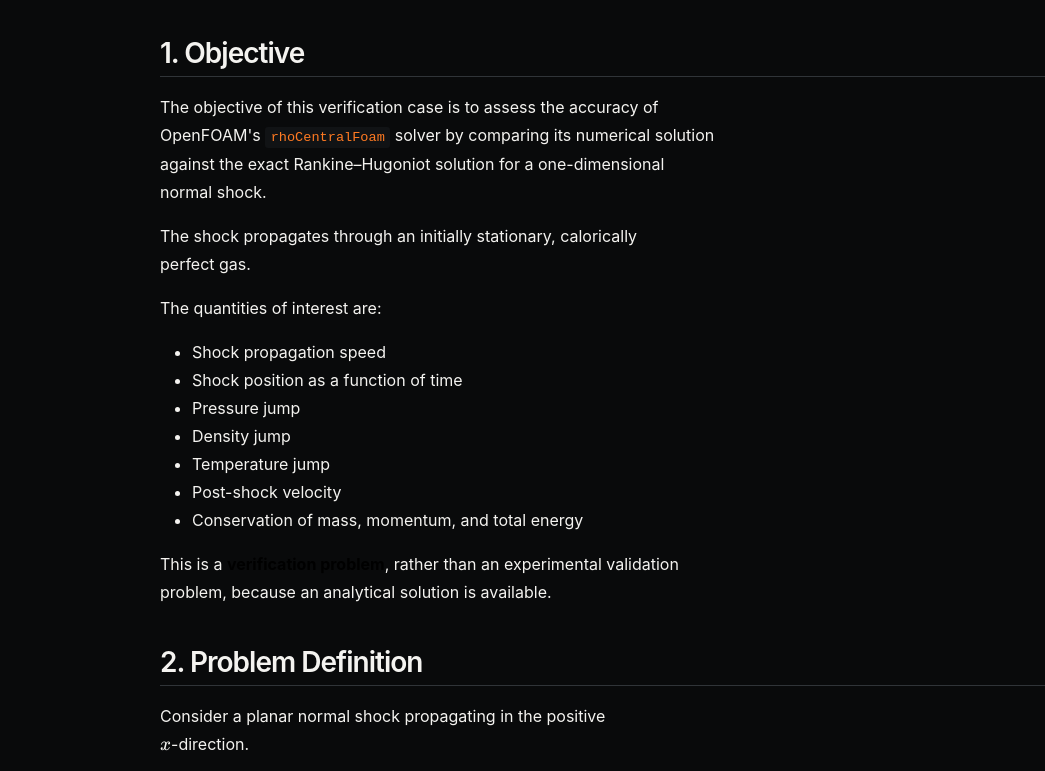
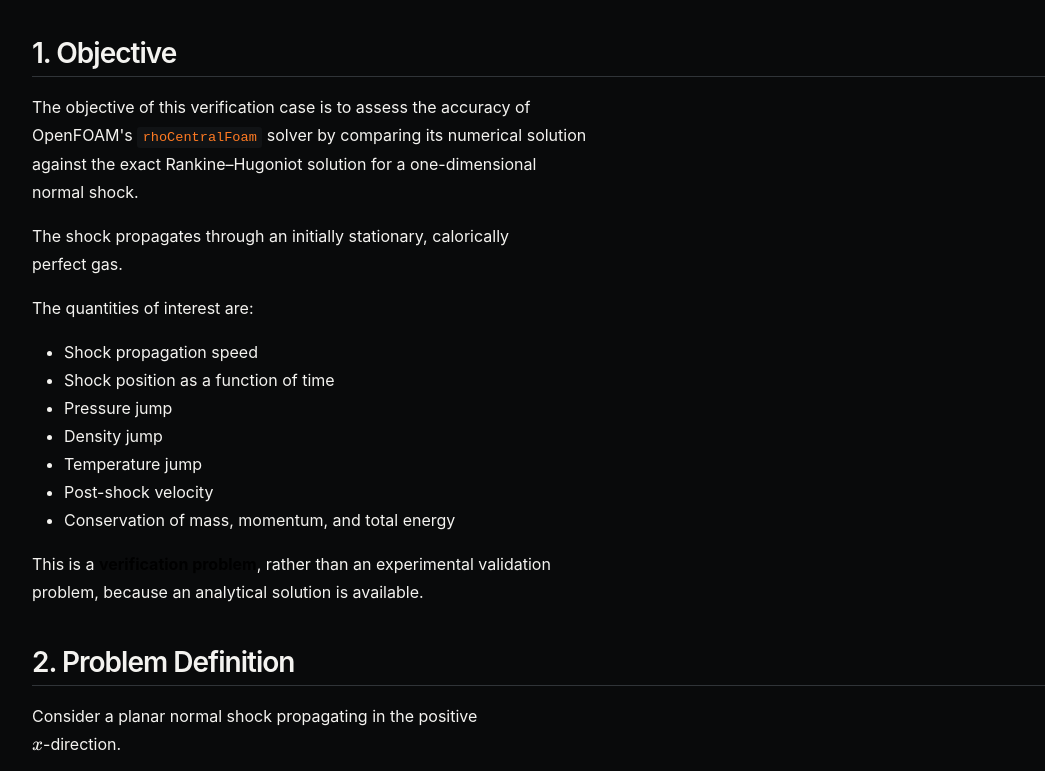
Before and after one commit to josh-fowler-hub/hypersonicOpenFOAMVerificationCases, a plain HTML site: page normalShockVerification/page.html in a window 1280 px wide. Shown: the part 282-1053 px from the top of the page, without its empty margins (32-1077 px from the left). Drawn offline with nearby package versions, Linux system fonts and the light colour scheme.

Commit message:
Fixed zoom issue on normalShockVerfication/page.html.

```diff
--- a/normalShockVerification/titan.css
+++ b/normalShockVerification/titan.css
@@ -18,8 +18,8 @@ html body[for="html-export"] {
 }
 
 html body[for="html-export"] .markdown-preview {
-  width: min(calc(100% - 4rem), 960px);
-  max-width: 960px;
+  width: calc(100% - 4rem);
+  max-width: none;
   min-height: 100vh;
   margin: 0 auto;
   padding: 3rem 2rem 6rem;
@@ -29,7 +29,8 @@ html body[for="html-export"] .markdown-preview {
 
 /* Override the generated export stylesheet's centered-preview rule. */
 html body[for="html-export"]:not([data-presentation-mode]):not([html-show-sidebar-toc]) .markdown-preview {
-  width: min(calc(100% - 4rem), 960px);
+  width: calc(100% - 4rem);
+  max-width: none;
   margin: 0 auto;
   padding: 3rem 2rem 6rem;
   left: auto;
@@ -113,6 +114,7 @@ html body[for="html-export"] img {
 
 @media (max-width: 450px) {
   html body[for="html-export"] .markdown-preview {
+    width: calc(100% - 2rem);
     padding: 2rem 1rem 4rem;
   }
 }
```
